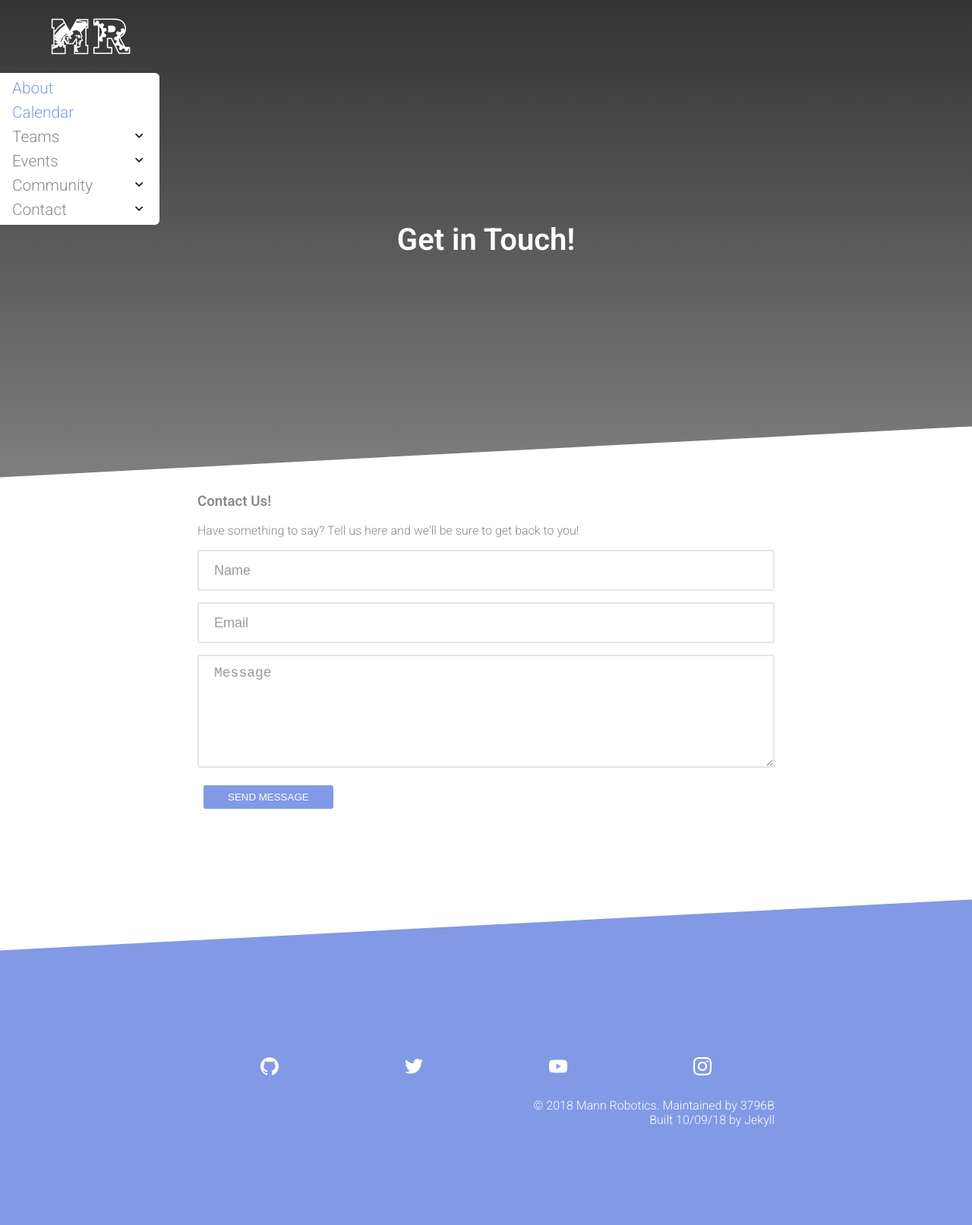
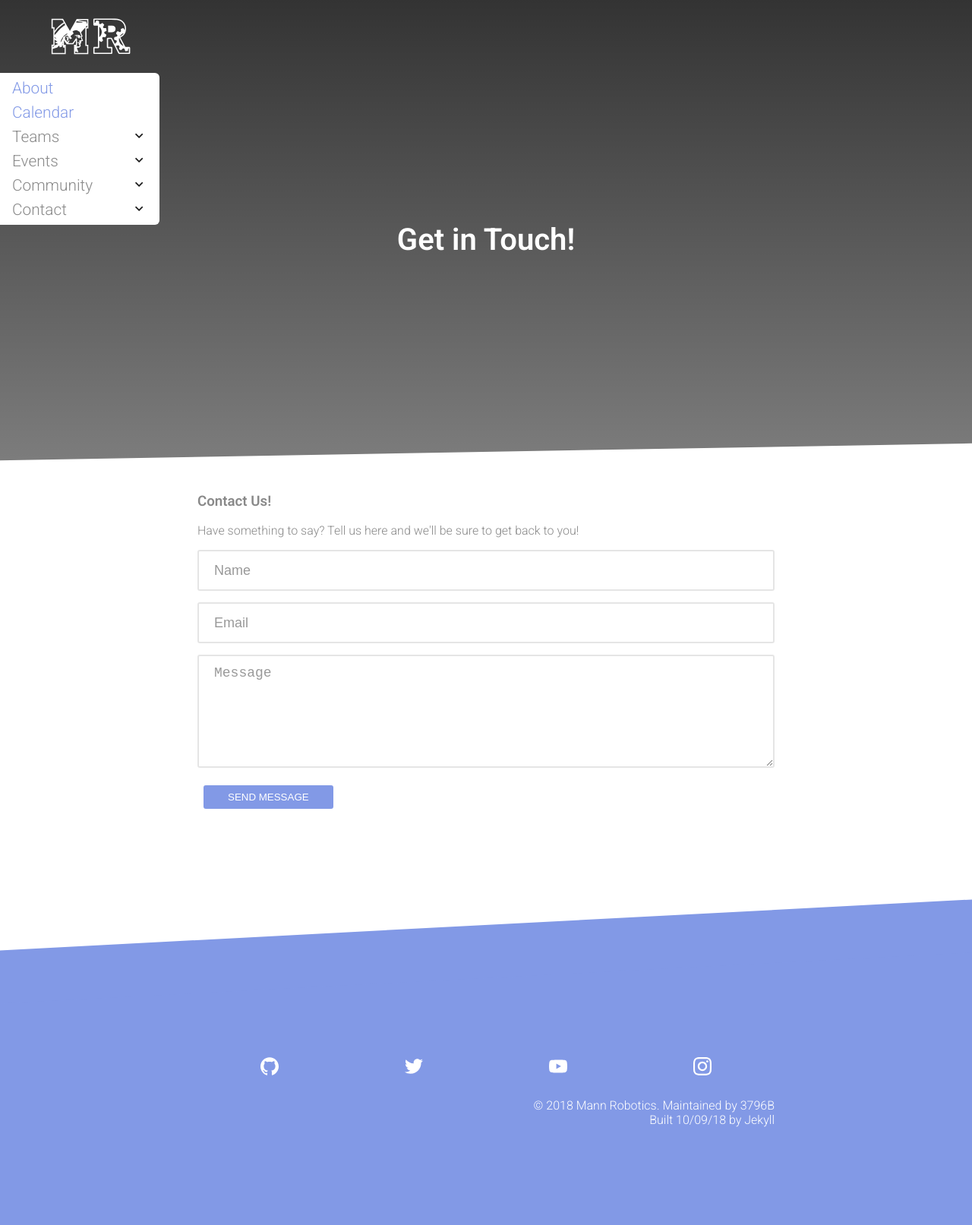
Before and after one commit to mannrobo/mannrobo.github.io, a Jekyll site: the page built from contact.html, in a window 1280 px wide. Shown: the whole page at 76% size. Built offline with Jekyll 4.4.1, drawn with Linux system fonts in a browser that asks for light colours.

Commit message:
Make rotation more reasonable for wider screens

```diff
--- a/assets/css/main.css
+++ b/assets/css/main.css
@@ -181,7 +181,7 @@ header.page h3 {
 
 header.page::after {
   position: absolute;
-  transform: rotate(-3deg);
+  transform: rotate(-1deg);
   content: "";
   background-color: #fff;
   display: inline-block;
```
